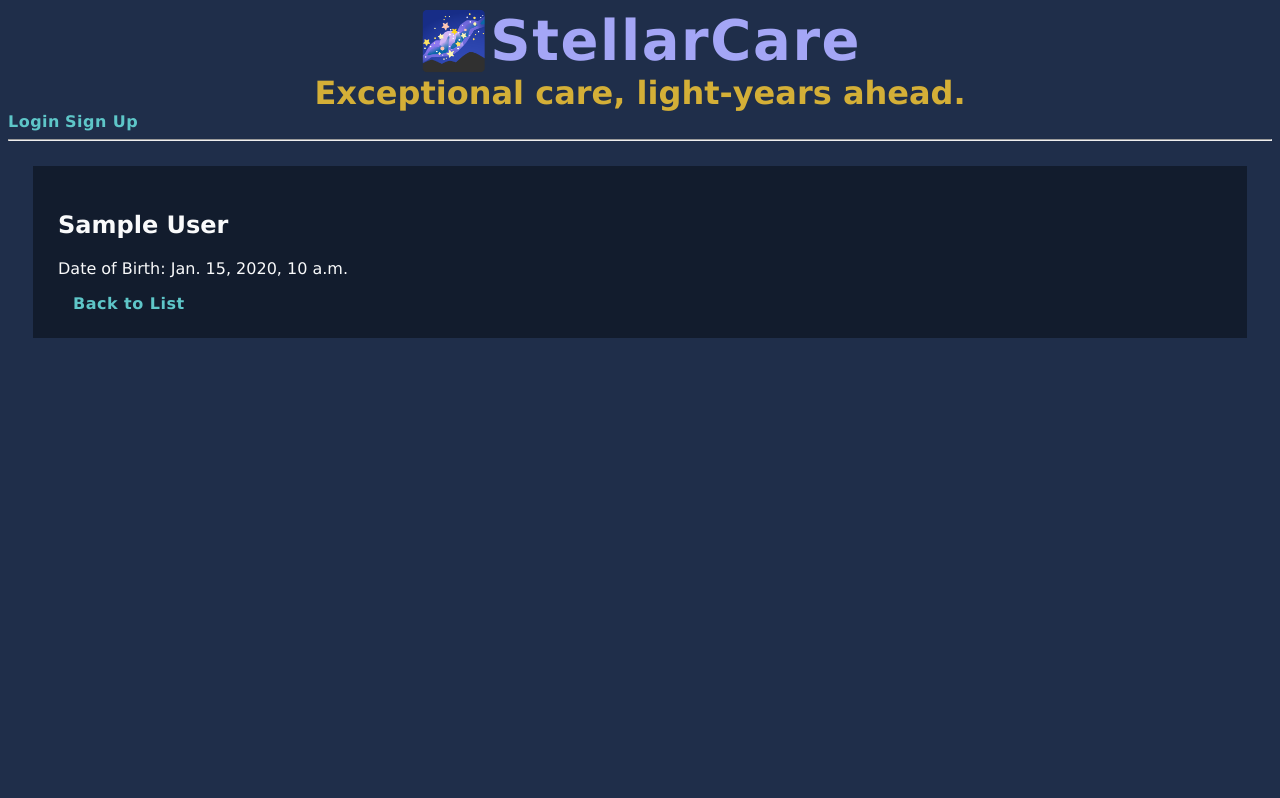
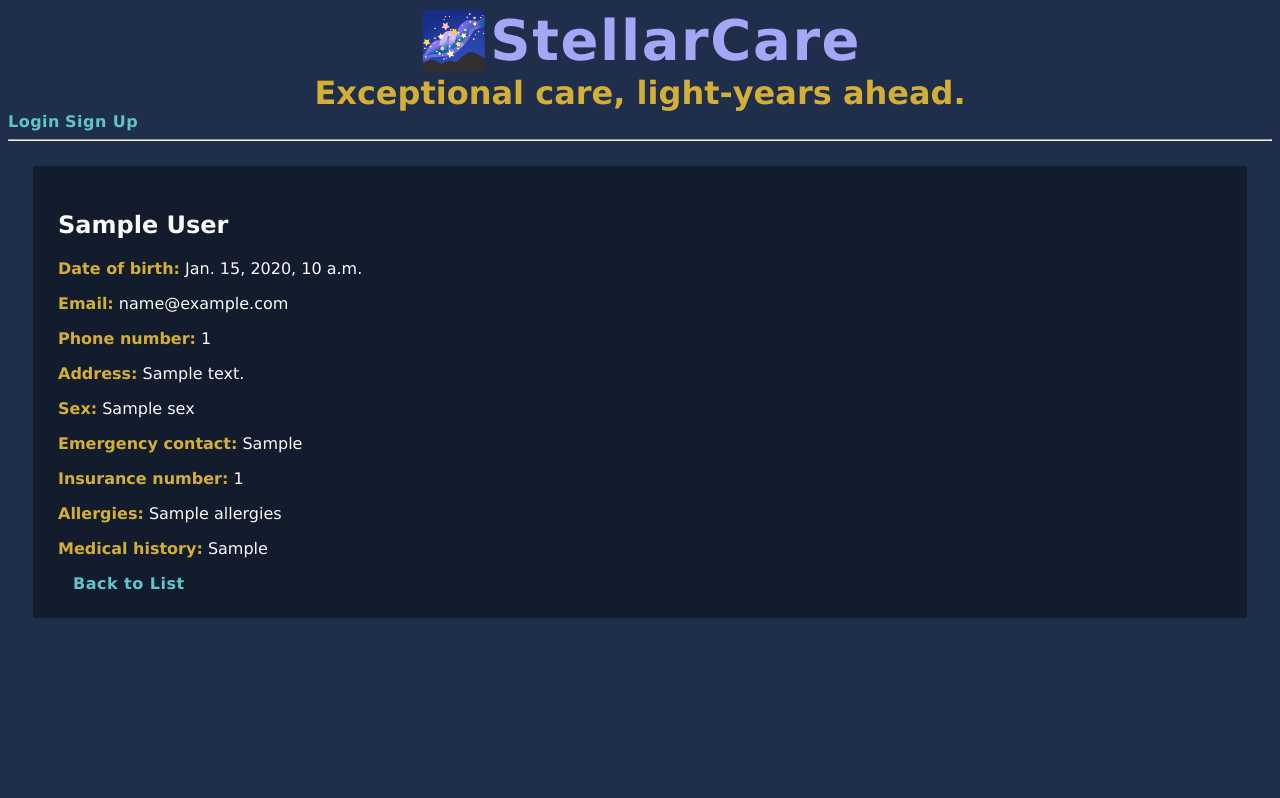
Before and after one commit to rene3phillips/stellar_care, a Django app: template records/templates/records/patient_detail.html in a window 1280 px wide. Shown: the top 798 px of the page. Run offline with Django 5.2, Linux system fonts and the light colour scheme; the template is opened without the code that fills it: most values are stand-ins (such as "Sample title", 1, 10 or a date in 2020).

Commit message:
Added more fields to Patient model

```diff
--- a/records/templates/records/patient_detail.html
+++ b/records/templates/records/patient_detail.html
@@ -4,7 +4,15 @@
 
 {% block content %}
     <h2>{{ object.first_name }} {{ object.last_name }}</h2>
-    <p>Date of Birth: {{ object.date_of_birth }}</p>
+    <p><strong>Date of birth:</strong> {{ object.date_of_birth }}</p>
+    <p><strong>Email:</strong> {{ object.email }}</p>
+    <p><strong>Phone number:</strong> {{ object.phone_number }}</p>
+    <p><strong>Address:</strong> {{ object.address }}</p>
+    <p><strong>Sex:</strong> {{ object.sex }}</p>
+    <p><strong>Emergency contact:</strong> {{ object.emergency_contact }}</p>
+    <p><strong>Insurance number:</strong> {{ object.insurance_number }}</p>
+    <p><strong>Allergies:</strong> {{ object.allergies }}</p>
+    <p><strong>Medical history:</strong> {{ object.medical_history }}</p>
     {% if object.owner == user or user.is_staff %}
         <a href="{% url 'records:patient_update' object.pk %}">Edit</a> |
         <a href="{% url 'records:patient_delete' object.pk %}">Delete</a> |
--- a/records/views.py
+++ b/records/views.py
@@ -17,7 +17,7 @@ class PatientDetailView(LoginRequiredMixin, DetailView):
 
 class PatientCreateView(LoginRequiredMixin, CreateView):
     model = Patient
-    fields = ['first_name', 'last_name', 'date_of_birth']
+    fields = ['first_name', 'last_name', 'date_of_birth', 'email', 'phone_number', 'address', 'sex', 'emergency_contact', 'insurance_number', 'allergies', 'medical_history']
     template_name = 'records/patient_form.html'
     success_url = reverse_lazy('records:patient_list')
 
@@ -28,7 +28,7 @@ class PatientCreateView(LoginRequiredMixin, CreateView):
 
 class PatientUpdateView(LoginRequiredMixin, UserPassesTestMixin, UpdateView):
     model = Patient
-    fields = ['first_name', 'last_name', 'date_of_birth']
+    fields = ['first_name', 'last_name', 'date_of_birth', 'email', 'phone_number', 'address', 'sex', 'emergency_contact', 'insurance_number', 'allergies', 'medical_history']
     template_name = 'records/patient_form.html'
     success_url = reverse_lazy('records:patient_list')
 
--- a/static/base_generic.css
+++ b/static/base_generic.css
@@ -50,6 +50,10 @@ ul {
     margin-left: 0;
 }
 
+ul li {
+    margin-bottom: 10px;
+}
+
 ul li a {
     color: #F9FAFB;
     transition: color 0.3s ease;
@@ -57,6 +61,10 @@ ul li a {
 }
 
 ul li a:hover {
+    color: #D4AF37;
+}
+
+strong {
     color: #D4AF37;
 }
 
```
Also changed, not shown: records/models.py (+8 -1 lines), records/migrations/0004_alter_billing_options_patient_address_and_more.py (added), records/migrations/0005_remove_patient_gender.py (added).
